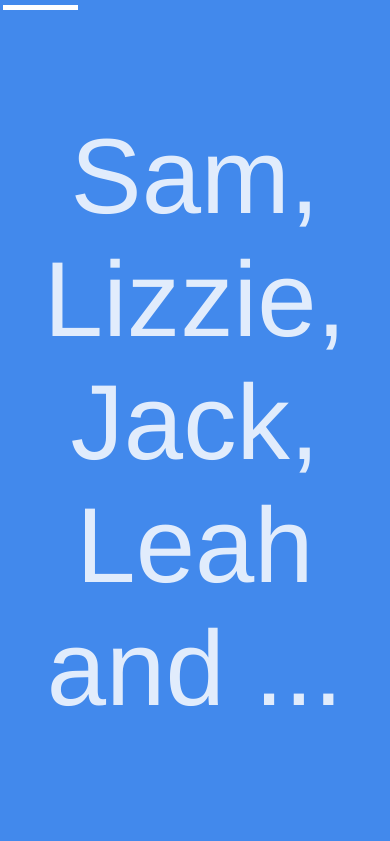
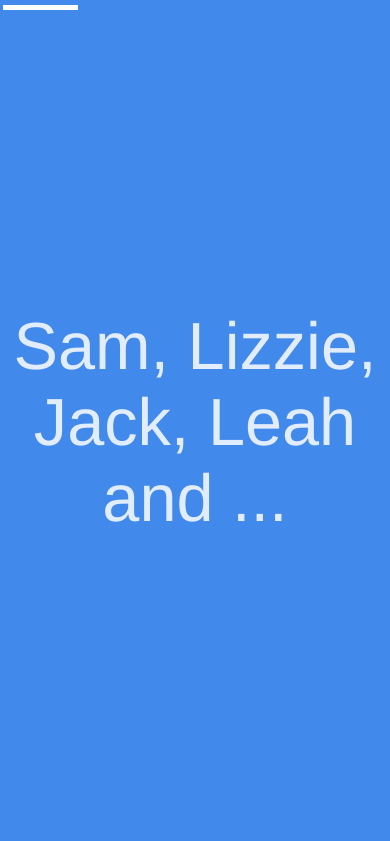
Before and after one commit to davysoncom/baby, a website: page code8/index.html in a window 390 px wide. Shown: the top 841 px of the page. Drawn offline with Linux system fonts and the light colour scheme.

Commit message:
reduce font size

```diff
--- a/code8/style.css
+++ b/code8/style.css
@@ -93,6 +93,8 @@ body {
 @media only screen and (max-width: 768px) {
 /* mobile styles go here */
 
-
+body {
+    font-size: 50pt;
+}
 
 }
```
